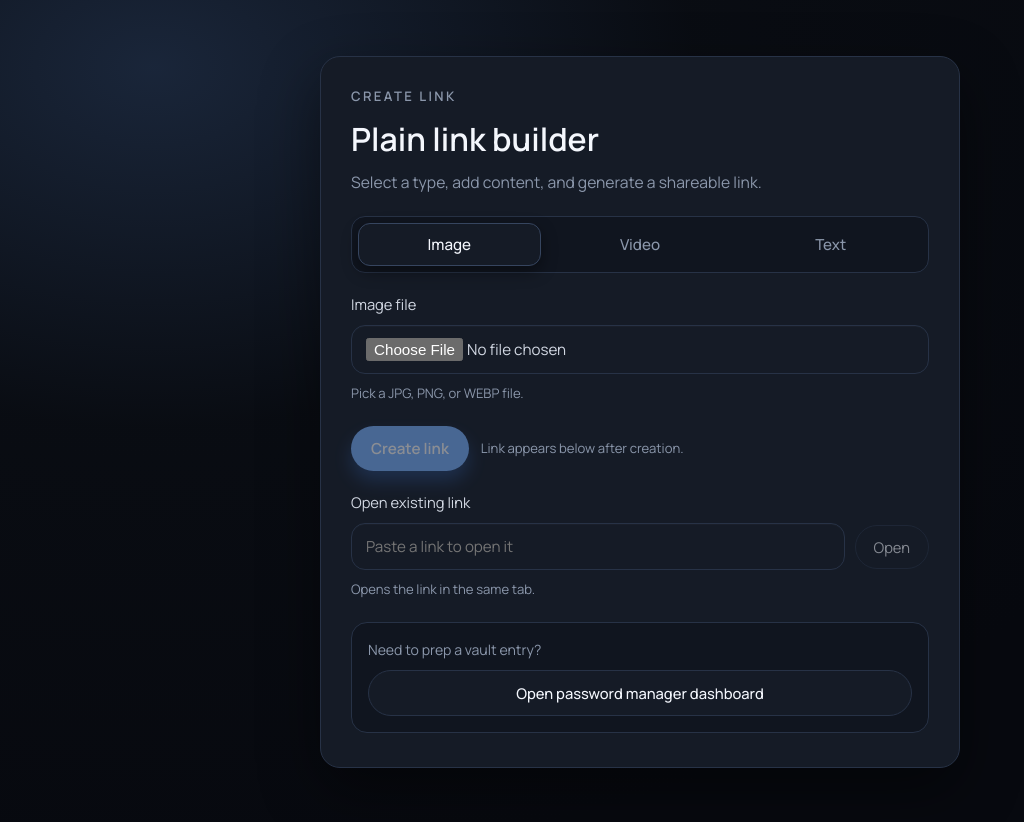
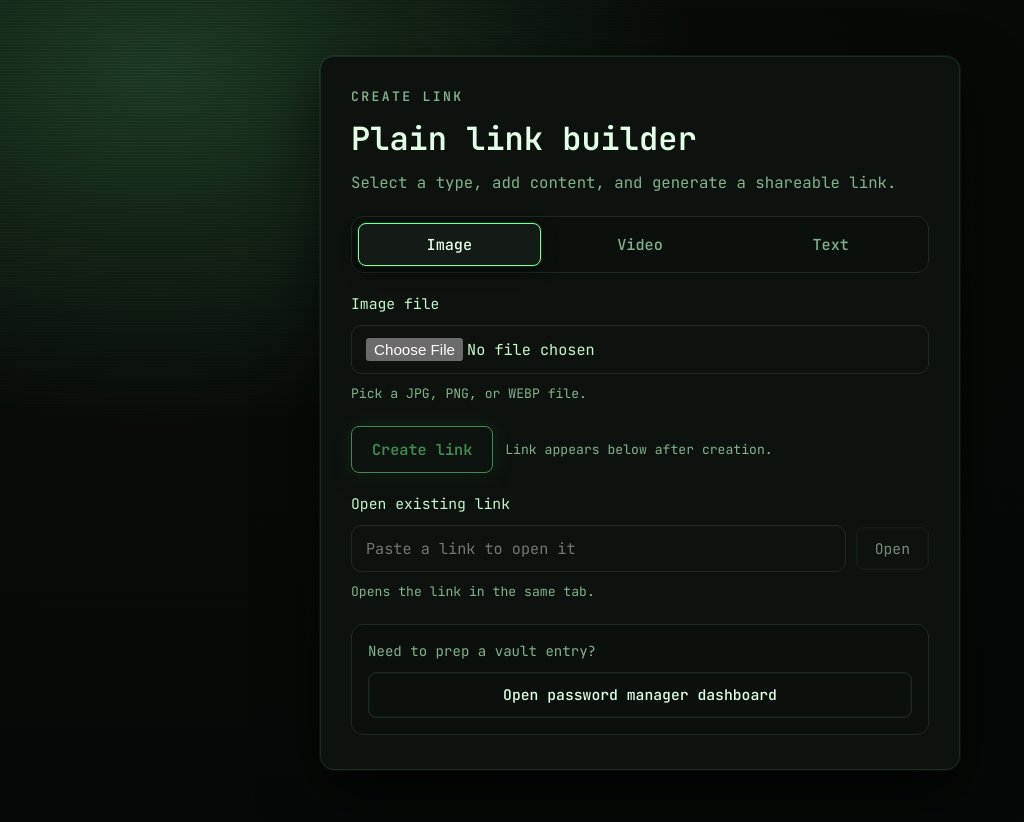
Before and after one commit to code735/crypted, a React (Vite) app: page / in a window 1280 px wide. Shown: the top 822 px of the page, without its empty margins (0-1024 px from the left). Built offline with nearby package versions, Linux system fonts and the light colour scheme.

Commit message:
terminal ui

```diff
--- a/src/App.css
+++ b/src/App.css
@@ -5,11 +5,18 @@
   justify-content: center;
   padding: 56px 20px 72px;
   background: radial-gradient(
-    1200px 800px at 12% 8%,
-    rgba(92, 140, 214, 0.18) 0%,
-    rgba(9, 12, 18, 0.92) 45%,
-    #07090f 100%
-  );
+      1200px 800px at 12% 8%,
+      rgba(124, 255, 154, 0.18) 0%,
+      rgba(7, 10, 7, 0.92) 45%,
+      #050806 100%
+    ),
+    repeating-linear-gradient(
+      0deg,
+      rgba(124, 255, 154, 0.05) 0,
+      rgba(124, 255, 154, 0.05) 1px,
+      transparent 1px,
+      transparent 3px
+    );
   color: var(--text);
 }
 
@@ -17,9 +24,9 @@
   width: min(640px, 92vw);
   background: var(--surface);
   border: 1px solid var(--border);
-  border-radius: 20px;
+  border-radius: 14px;
   padding: 30px 30px 34px;
-  box-shadow: 0 22px 60px rgba(0, 0, 0, 0.45);
+  box-shadow: 0 24px 60px rgba(0, 0, 0, 0.6), 0 0 0 1px rgba(124, 255, 154, 0.08);
   animation: rise 0.45s ease both;
 }
 
@@ -62,7 +69,7 @@
   gap: 8px;
   background: var(--surface-subtle);
   border: 1px solid var(--border);
-  border-radius: 14px;
+  border-radius: 12px;
   padding: 6px;
   margin-bottom: 20px;
 }
@@ -106,7 +113,7 @@
 .pass-list {
   background: var(--surface-subtle);
   border: 1px solid var(--border);
-  border-radius: 18px;
+  border-radius: 14px;
   padding: 18px;
   display: flex;
   flex-direction: column;
@@ -122,12 +129,12 @@
 .pass-summary__item {
   background: var(--surface);
   border: 1px solid var(--border);
-  border-radius: 14px;
+  border-radius: 12px;
   padding: 10px 12px;
   display: flex;
   flex-direction: column;
   gap: 2px;
-  box-shadow: 0 8px 18px rgba(0, 0, 0, 0.35);
+  box-shadow: 0 8px 18px rgba(0, 0, 0, 0.4);
 }
 
 .pass-summary__value {
@@ -153,7 +160,7 @@
 .pass-entry {
   border: 1px solid transparent;
   background: var(--surface);
-  border-radius: 14px;
+  border-radius: 12px;
   padding: 12px 14px;
   text-align: left;
   display: grid;
@@ -169,13 +176,13 @@
   border-color: var(--border-strong);
   background: var(--surface-hover);
   transform: translateY(-1px);
-  box-shadow: 0 10px 20px rgba(0, 0, 0, 0.35);
+  box-shadow: 0 10px 20px rgba(0, 0, 0, 0.45), 0 0 0 1px rgba(124, 255, 154, 0.08);
 }
 
 .pass-entry--active {
   border-color: var(--brand);
   background: var(--brand-soft);
-  box-shadow: 0 12px 24px rgba(71, 140, 255, 0.3);
+  box-shadow: 0 12px 24px rgba(23, 40, 29, 0.45), 0 0 18px rgba(124, 255, 154, 0.2);
 }
 
 .pass-entry__title-row {
@@ -229,12 +236,12 @@
 .pass-detail {
   background: var(--surface);
   border: 1px solid var(--border);
-  border-radius: 18px;
+  border-radius: 14px;
   padding: 20px 22px;
   display: flex;
   flex-direction: column;
   gap: 16px;
-  box-shadow: 0 12px 26px rgba(0, 0, 0, 0.4);
+  box-shadow: 0 12px 26px rgba(0, 0, 0, 0.5), 0 0 0 1px rgba(124, 255, 154, 0.06);
 }
 
 .pass-detail__header {
@@ -318,7 +325,7 @@
 
 .tab {
   border: 1px solid transparent;
-  border-radius: 12px;
+  border-radius: 8px;
   background: transparent;
   color: var(--text-muted);
   padding: 10px 12px;
@@ -329,10 +336,10 @@
 }
 
 .tab[aria-selected='true'] {
-  background: var(--surface);
+  background: var(--surface-hover);
   color: var(--text-strong);
-  border-color: var(--border-strong);
-  box-shadow: 0 6px 16px rgba(0, 0, 0, 0.4);
+  border-color: var(--brand);
+  box-shadow: 0 6px 16px rgba(0, 0, 0, 0.45), 0 0 0 1px rgba(124, 255, 154, 0.16);
 }
 
 .input-area {
@@ -371,7 +378,7 @@
   width: 100%;
   background: var(--surface);
   border: 1px solid var(--border);
-  border-radius: 14px;
+  border-radius: 10px;
   padding: 12px 14px;
   color: var(--text);
   font-size: 0.95rem;
@@ -396,16 +403,16 @@
 }
 
 .primary {
-  border: none;
-  border-radius: 999px;
-  background: var(--brand);
-  color: #ffffff;
+  border: 1px solid var(--brand);
+  border-radius: 8px;
+  background: rgba(15, 26, 18, 0.7);
+  color: var(--brand);
   padding: 12px 20px;
   font-size: 0.95rem;
   font-weight: 600;
   cursor: pointer;
   transition: transform 0.15s ease, opacity 0.2s ease, box-shadow 0.2s ease;
-  box-shadow: 0 10px 18px rgba(71, 140, 255, 0.35);
+  box-shadow: 0 10px 18px rgba(10, 22, 14, 0.6), 0 0 18px rgba(124, 255, 154, 0.18);
 }
 
 .primary:disabled {
@@ -416,7 +423,7 @@
 
 .primary:not(:disabled):hover {
   transform: translateY(-1px);
-  box-shadow: 0 14px 24px rgba(71, 140, 255, 0.45);
+  box-shadow: 0 16px 26px rgba(10, 22, 14, 0.7), 0 0 24px rgba(124, 255, 154, 0.28);
 }
 
 .actions__note {
@@ -436,8 +443,8 @@
 
 .secondary {
   border: 1px solid var(--border);
-  border-radius: 999px;
-  background: var(--surface);
+  border-radius: 8px;
+  background: transparent;
   color: var(--text-strong);
   padding: 11px 18px;
   font-size: 0.92rem;
@@ -447,10 +454,11 @@
   align-items: center;
   justify-content: center;
   text-decoration: none;
+  box-shadow: inset 0 0 0 1px rgba(124, 255, 154, 0.05);
 }
 
 .secondary:hover {
-  border-color: var(--border-strong);
+  border-color: var(--brand);
 }
 
 .secondary:disabled {
@@ -461,7 +469,7 @@
 .result {
   margin-top: 20px;
   padding: 14px 16px;
-  border-radius: 14px;
+  border-radius: 12px;
   background: var(--surface-subtle);
   border: 1px solid var(--border);
   display: flex;
@@ -485,7 +493,7 @@
 .panel-footer {
   margin-top: 22px;
   padding: 16px;
-  border-radius: 16px;
+  border-radius: 12px;
   background: var(--surface-subtle);
   border: 1px solid var(--border);
   display: flex;
@@ -506,20 +514,27 @@
   justify-content: center;
   padding: 40px 20px;
   background: radial-gradient(
-    1200px 800px at 15% 10%,
-    rgba(92, 140, 214, 0.16) 0%,
-    rgba(9, 12, 18, 0.92) 45%,
-    #07090f 100%
-  );
+      1200px 800px at 15% 10%,
+      rgba(124, 255, 154, 0.16) 0%,
+      rgba(7, 10, 7, 0.92) 45%,
+      #050806 100%
+    ),
+    repeating-linear-gradient(
+      0deg,
+      rgba(124, 255, 154, 0.05) 0,
+      rgba(124, 255, 154, 0.05) 1px,
+      transparent 1px,
+      transparent 3px
+    );
 }
 
 .viewer__card {
   width: min(640px, 92vw);
   background: var(--surface);
   border: 1px solid var(--border);
-  border-radius: 18px;
+  border-radius: 14px;
   padding: 24px;
-  box-shadow: 0 18px 40px rgba(0, 0, 0, 0.45);
+  box-shadow: 0 18px 40px rgba(0, 0, 0, 0.6), 0 0 0 1px rgba(124, 255, 154, 0.08);
 }
 
 .viewer__label {
@@ -551,7 +566,7 @@
 .pass-search input:focus-visible,
 .field input:focus-visible,
 .field textarea:focus-visible {
-  outline: 3px solid rgba(123, 178, 255, 0.35);
+  outline: 3px solid rgba(124, 255, 154, 0.35);
   outline-offset: 2px;
 }
 
--- a/src/index.css
+++ b/src/index.css
@@ -1,33 +1,34 @@
-@import url('https://fonts.googleapis.com/css2?family=Manrope:wght@300;400;500;600;700&display=swap');
+@import url('https://fonts.googleapis.com/css2?family=JetBrains+Mono:wght@300;400;500;600;700&display=swap');
 
 :root {
-  font-family: 'Manrope', 'Segoe UI', sans-serif;
+  font-family: 'JetBrains Mono', 'SFMono-Regular', 'Menlo', 'Monaco', 'Consolas',
+    'Liberation Mono', 'Courier New', monospace;
   line-height: 1.5;
   font-weight: 400;
   color-scheme: dark;
-  color: #d2d8e3;
-  background-color: #0b0f17;
+  color: #c7f5cd;
+  background-color: #070a07;
   font-synthesis: none;
   text-rendering: optimizeLegibility;
   -webkit-font-smoothing: antialiased;
   -moz-osx-font-smoothing: grayscale;
-  --bg: #0b0f17;
-  --surface: #151b26;
-  --surface-subtle: #10151f;
-  --surface-hover: #1a2231;
-  --border: #273246;
-  --border-strong: #36455f;
-  --text-strong: #f4f7fd;
-  --text: #d2d8e3;
-  --text-muted: #8b97ab;
-  --brand: #7bb2ff;
-  --brand-soft: #1b2c4b;
-  --success: #3ddc84;
-  --success-soft: #152c22;
-  --warn: #f4a259;
-  --warn-soft: #342516;
-  --info: #5cc3ff;
-  --info-soft: #123141;
+  --bg: #070a07;
+  --surface: #0d120e;
+  --surface-subtle: #0b100c;
+  --surface-hover: #141b16;
+  --border: #1c2a22;
+  --border-strong: #2d4634;
+  --text-strong: #e4ffe8;
+  --text: #c7f5cd;
+  --text-muted: #84b18d;
+  --brand: #7cff9a;
+  --brand-soft: #132c1b;
+  --success: #7cff9a;
+  --success-soft: #102819;
+  --warn: #f9c06c;
+  --warn-soft: #2f2414;
+  --info: #6ce5ff;
+  --info-soft: #10262d;
 }
 
 * {
@@ -52,7 +53,7 @@ a {
 }
 
 a:hover {
-  color: #9dc7ff;
+  color: #a6ffba;
 }
 
 button,
```
